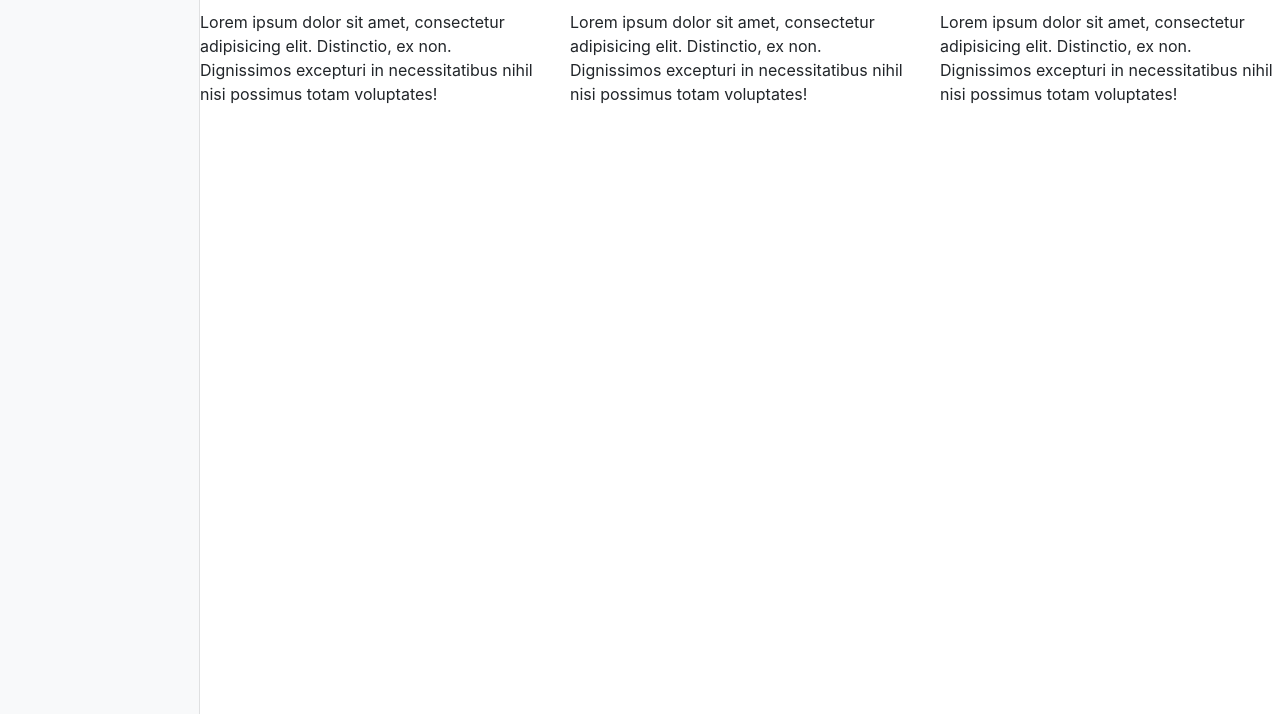
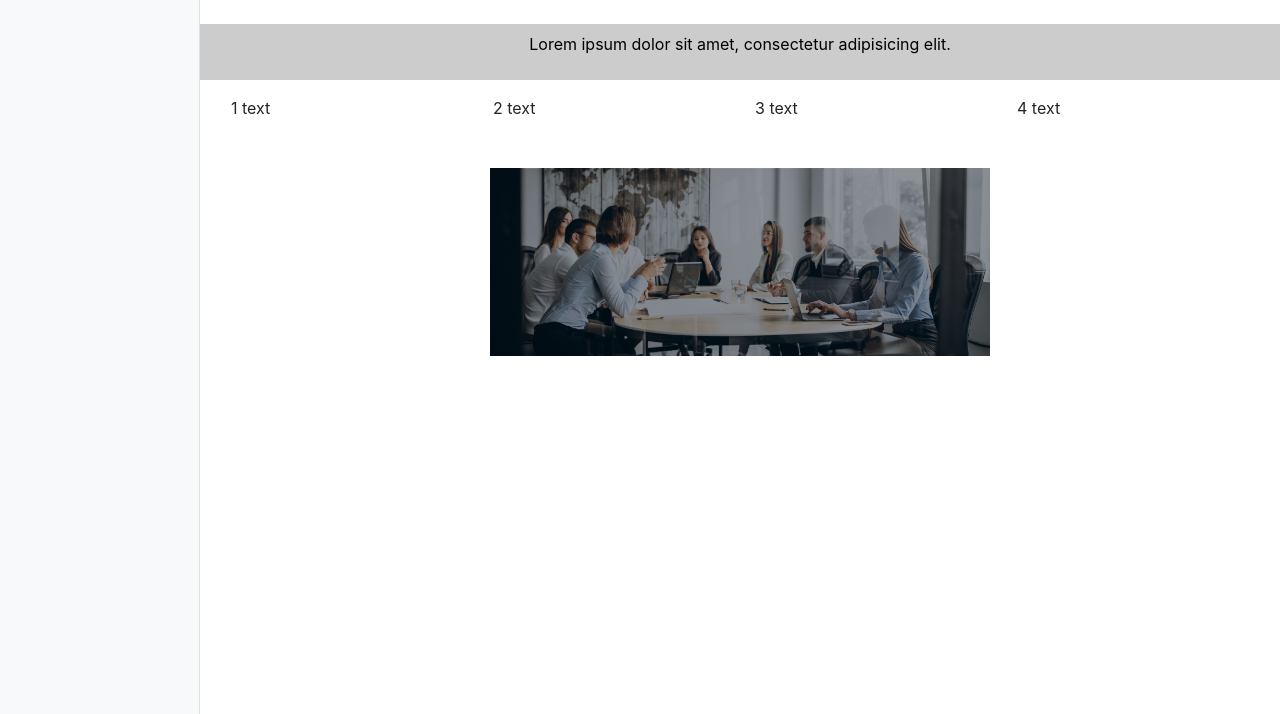
Before and after one commit to dchaika1990/javascript-constructo, a website built with webpack: page src/index.html in a window 1280 px wide. Shown: the part 86-800 px from the top of the page. Built offline with nearby package versions, Linux system fonts and the light colour scheme.

Commit message:
day 2, create blocks, and add them into classed

```diff
--- a/package.json
+++ b/package.json
@@ -15,6 +15,7 @@
   "license": "ISC",
   "devDependencies": {
     "css-loader": "^4.2.1",
+    "file-loader": "^6.0.0",
     "html-webpack-plugin": "^4.3.0",
     "style-loader": "^1.2.1",
     "webpack": "^4.44.1",
--- /dev/null
+++ b/src/classes/blocks.js
@@ -0,0 +1,60 @@
+import {col, row} from "../utils";
+
+class Block {
+    constructor(value, options) {
+        this.value = value;
+        this.options = options;
+    }
+
+    toHTML() {
+        throw new Error('Метод toHTML должен быть реализован!')
+    }
+}
+
+export class TitleBlock extends Block {
+    constructor(value, options) {
+        super(value, options);
+    }
+
+    toHTML() {
+        const {tag, styles} = this.options;
+        return row(col(`
+        <${tag}>${this.value}</${tag}>
+    `, 'sm'), styles)
+    }
+}
+
+export class ImageBlock extends Block {
+    constructor(value, options) {
+        super(value, options);
+    }
+
+    toHTML() {
+        const {alt, styles, imageStyles} = this.options
+        const html = `<img src="${this.value}" alt="${alt}" style="${imageStyles}" />`;
+        return row(html, styles)
+    }
+}
+
+export class TextBlock extends Block {
+    constructor(value, options) {
+        super(value, options);
+    }
+
+    toHTML() {
+        return row(col(`
+         <p class="margin-bottom: 0">${this.value}</p>
+    `, 'lg'), this.options.styles)
+    }
+}
+
+export class TextColumnsBlock extends Block {
+    constructor(value, options) {
+        super(value, options);
+    }
+
+    toHTML() {
+        const html = this.value.map(item => col(item))
+        return row(html.join(''), this.options.styles)
+    }
+}
--- a/src/index.html
+++ b/src/index.html
@@ -15,19 +15,7 @@
 
     </div>
     <div id="site" class="content">
-        <h1>Test title</h1>
-        <p>Lorem ipsum dolor sit amet, consectetur adipisicing elit. Est ex expedita harum ipsam laudantium nemo, nesciunt quis quod sequi vero?</p>
-        <div class="row">
-            <div class="col-sm">
-                <p>Lorem ipsum dolor sit amet, consectetur adipisicing elit. Distinctio, ex non. Dignissimos excepturi in necessitatibus nihil nisi possimus totam voluptates!</p>
-            </div>
-            <div class="col-sm">
-                <p>Lorem ipsum dolor sit amet, consectetur adipisicing elit. Distinctio, ex non. Dignissimos excepturi in necessitatibus nihil nisi possimus totam voluptates!</p>
-            </div>
-            <div class="col-sm">
-                <p>Lorem ipsum dolor sit amet, consectetur adipisicing elit. Distinctio, ex non. Dignissimos excepturi in necessitatibus nihil nisi possimus totam voluptates!</p>
-            </div>
-        </div>
+
     </div>
 </div>
 </body>
--- a/src/index.js
+++ b/src/index.js
@@ -1 +1,7 @@
+import {model} from './model'
 import './style/main.css'
+
+const site = document.querySelector('#site')
+model.forEach(block => {
+    site.insertAdjacentHTML('beforeend', block.toHTML());
+})
--- /dev/null
+++ b/src/model.js
@@ -0,0 +1,26 @@
+import image from './assets/img.jpg'
+import {Block, TitleBlock, TextBlock, TextColumnsBlock, ImageBlock} from './classes/blocks'
+
+export const model = [
+    new TitleBlock('Test Title', {
+        tag: 'h2',
+        styles: 'text-align: center; padding: 2em 1em'
+    },),
+    new TextBlock('Lorem ipsum dolor sit amet, consectetur adipisicing elit.', {
+        styles: 'background: #ccc; color: #000; padding: 0.5rem; text-align: center;'
+    }),
+    new TextColumnsBlock([
+        '1 text',
+        '2 text',
+        '3 text',
+        '4 text',
+    ], {
+        styles: 'padding: 1rem'
+    }),
+    new ImageBlock(image, {
+        styles: 'padding: 2rem 0; display: flex; justify-content: center',
+        alt: 'my image',
+        imageStyles: 'width: 500px; height: auto'
+    }),
+
+]
--- /dev/null
+++ b/src/utils.js
@@ -0,0 +1,8 @@
+export function row(content, styles = ''){
+    const style = `margin: 0; ${styles}`;
+    return `<div class="row" style="${style}">${content}</div>`
+}
+
+export function col(content, response = 'sm'){
+    return `<div class="col-${response}">${content}</div>`
+}
--- a/webpack.config.js
+++ b/webpack.config.js
@@ -21,6 +21,14 @@ module.exports = {
                 test: /\.css$/i,
                 use: ['style-loader', 'css-loader'],
             },
+            {
+                test: /\.(png|jpe?g|gif)$/i,
+                use: [
+                    {
+                        loader: 'file-loader',
+                    },
+                ],
+            },
         ],
     },
 }
```
Also changed, not shown: src/templates.js (added, +27 -0 lines), src/assets/img.jpg (added), 1 other file.
